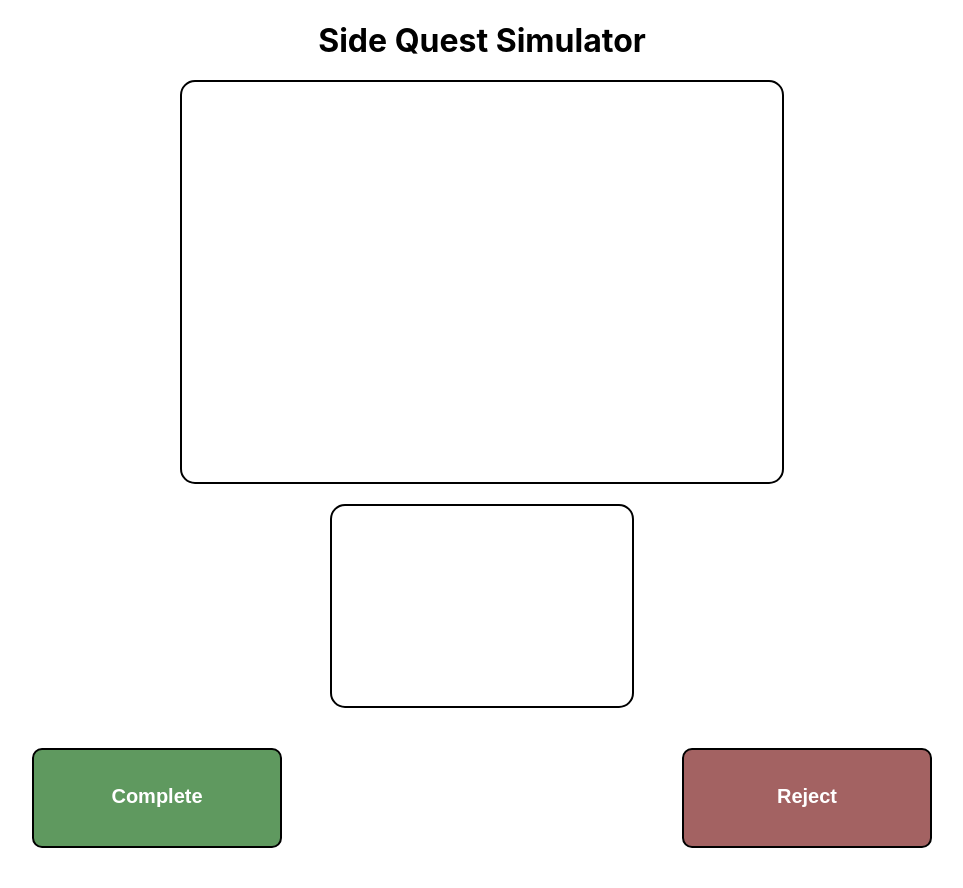
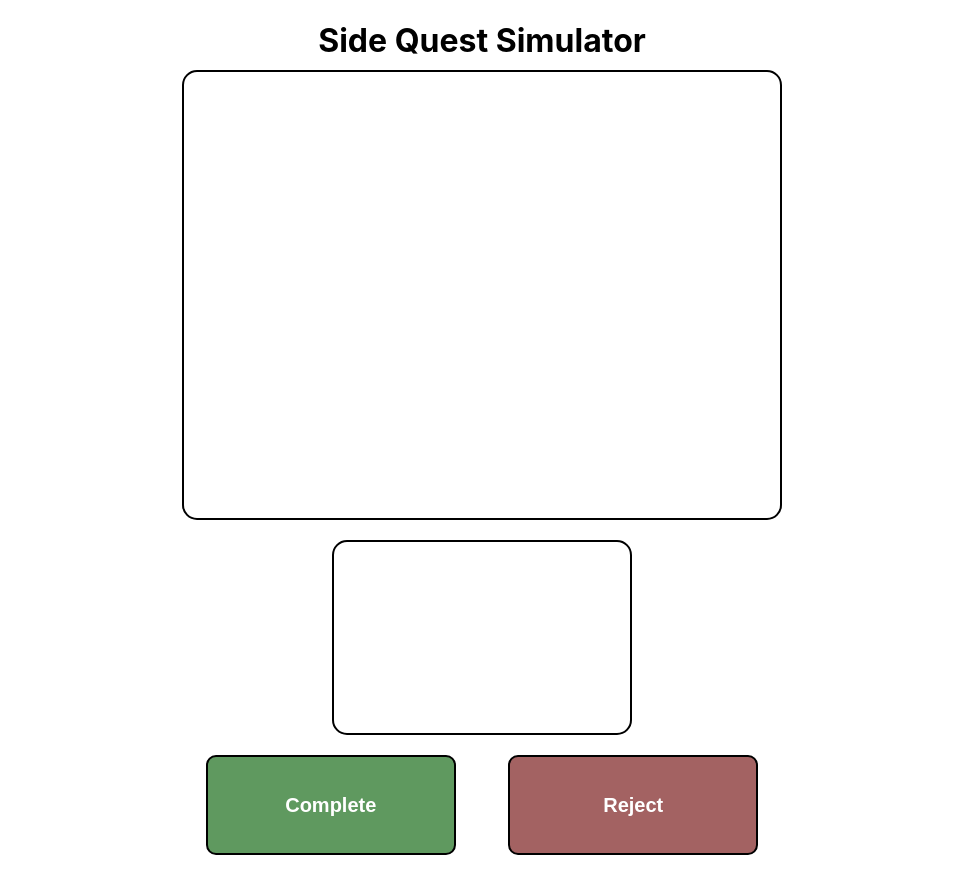
Before and after one commit to ShawnSomething/sqs, a React (Create React App) app in the folder sqs/sqs-frontend/: page / in a window 1280 px wide. Shown: the whole page, without its empty margins (158-1121 px from the left). Built offline with nearby package versions, Linux system fonts and the light colour scheme.

Commit message:
now complete css

```diff
--- a/sqs/sqs-frontend/src/App.css
+++ b/sqs/sqs-frontend/src/App.css
@@ -4,50 +4,64 @@
   flex-direction: column;
   align-items: center;
   padding: 20px;
+  width: 100%;
+  box-sizing: border-box;
+  overflow: hidden;
 }
 
 .header h1{
   display: flex;
   justify-content: center;
-  margin-bottom: 20px
+  margin-bottom: 5px
 }
 
 .body {
-  width: 600px;
-  height: 400px;
+  width: 90%;
+  max-width: 600px;
+  aspect-ratio: 1 / 0.75;
+  border: 2px solid black;
+  border-radius: 15px;
+  margin: 10px auto;
+  display: flex;
+  align-items: center;
+  justify-content: center;
+  padding: 10px;
+  box-sizing: border-box;
+}
+
+.guy {
+  width: 90%;
+  max-width: 300px;
+  aspect-ratio: 1 / 0.65;
   border: 2px solid black;
   border-radius: 15px;
   margin: 20px auto;
   display: flex;
   align-items: center;
   justify-content: center;
-}
-
-.guy {
-  width: 300px;
-  height: 200px;
-  border: 2px solid black;
-  border-radius: 15px;
-  margin-bottom: 20px;
-  margin: 20px auto;
-  display: flex;
-  align-items: center;
-  justify-content: center;
+  padding: 20px;
+  box-sizing: border-box;
 }
 
 .buttons {
   display: flex;
+  align-items: center;
+  justify-content: center;
   margin: 20px auto;
-  gap: 20px;
+  gap: 5px;
+  flex-wrap: wrap;
+  width: 100%;
+  max-width: 600px;
 }
 
 .buttons button {
-  margin: 20px auto;
   padding: 10px 20px;
   border: 2px solid black;
   border-radius: 10px;
   cursor: pointer;
-  width: 250px;
+  width: 45%;
+  max-width: 250px;
+  margin: 0 auto;
   height: 100px;
 }
 
```
